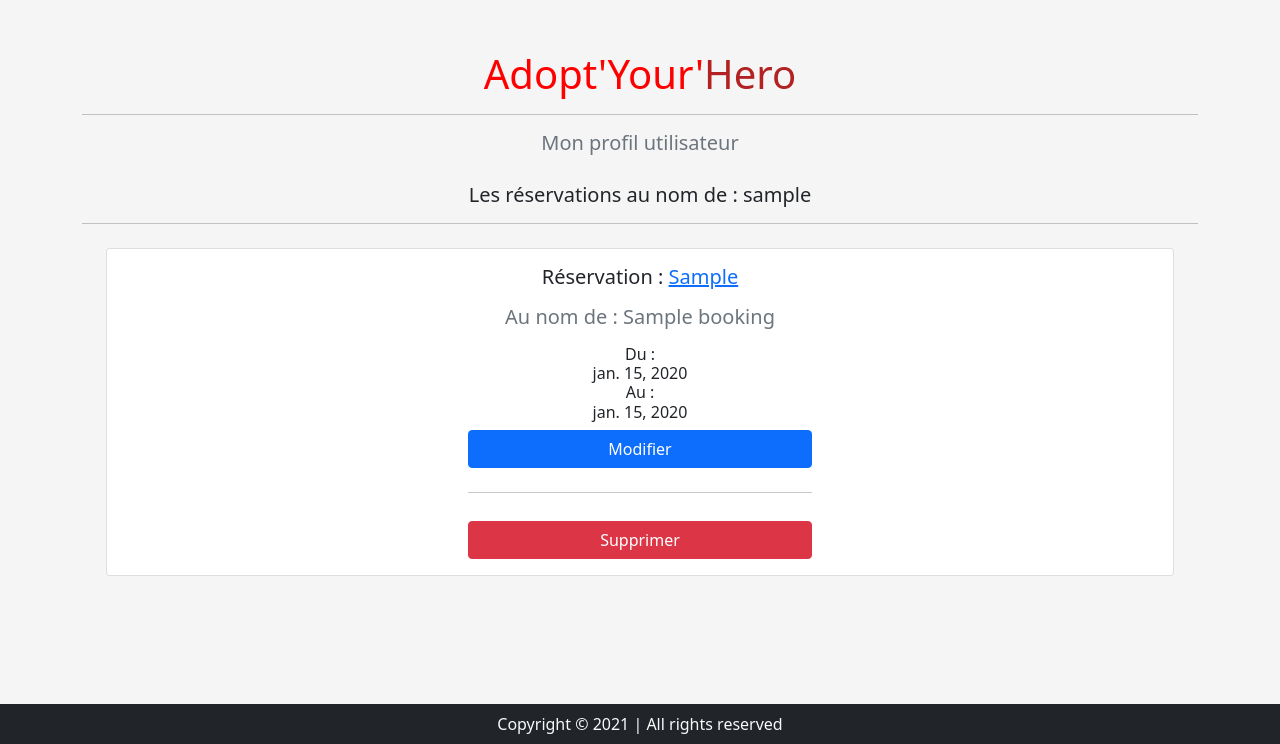
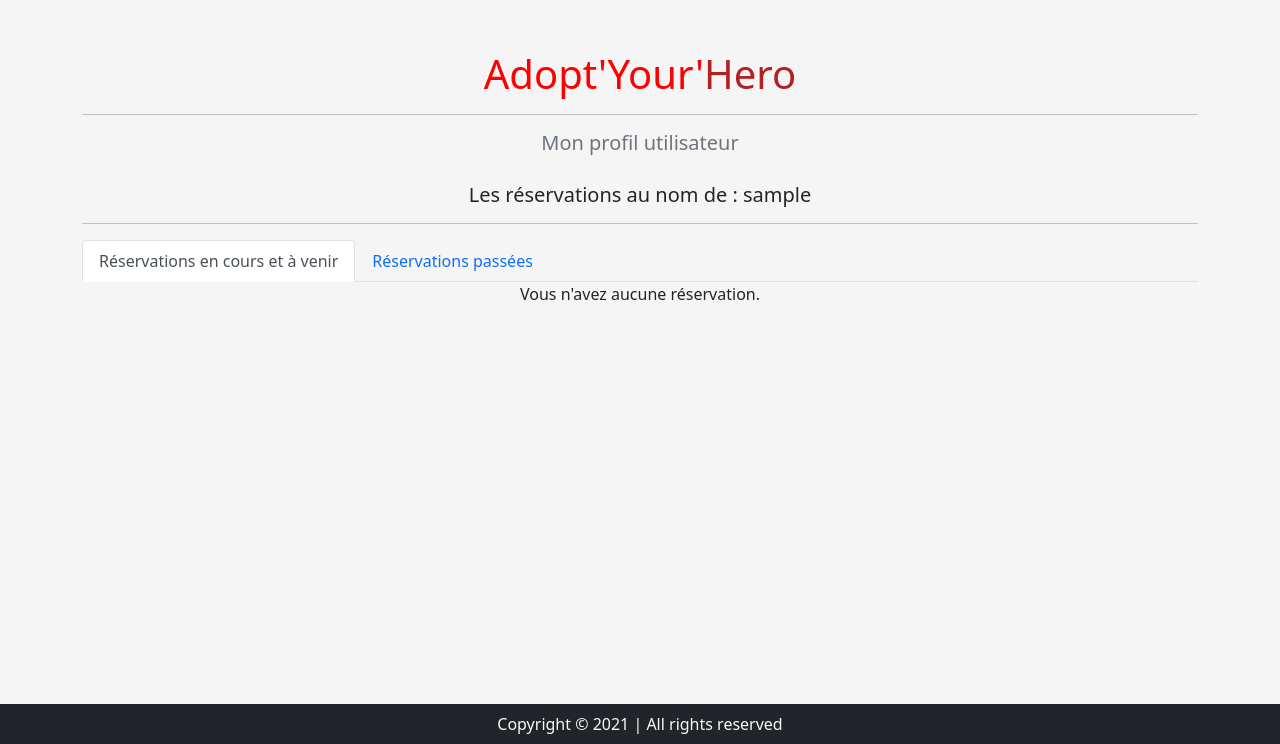
Before and after one commit to Existrace/Django_test_full_stack, a Django app: page /profile/ in a window 1280 px wide. Shown: the part 56-800 px from the top of the page. Run offline with Django 3.2, Linux system fonts and the light colour scheme; a user stored in the database is signed in; tables that the repository leaves empty hold one stand-in row (values such as "Sample post"); some libraries are stand-ins or nearby versions.

Commit message:
Filter booking for user in profile user

```diff
--- a/app_django/templates/accounts/profile.html
+++ b/app_django/templates/accounts/profile.html
@@ -20,6 +20,22 @@
             <div class="col-md-12">
                 <h5>{% trans 'Les réservations au nom de :' %} {{ profile.username }}</h5>
                 <hr/>
+                <ul class="nav nav-tabs" id="myTab" role="tablist">
+                    <li class="nav-item" role="presentation">
+                        <button class="nav-link active" id="current-tab" data-bs-toggle="tab" data-bs-target="#home"
+                                type="button" role="tab" aria-controls="home" aria-selected="true">
+                            Réservations en cours et à venir
+                        </button>
+                    </li>
+                    <li class="nav-item" role="presentation">
+                        <button class="nav-link" id="passed_tab" data-bs-toggle="tab" data-bs-target="#passed"
+                                type="button" role="tab" aria-controls="profile" aria-selected="false">
+                            Réservations passées
+                        </button>
+                    </li>
+                </ul>
+                <div class="tab-content" id="myTabContent">
+                    <div class="tab-pane fade show active" id="home" role="tabpanel" aria-labelledby="current-tab">
                         {% if bookings %}
                             {% for booking in bookings %}
                                 <div class="card m-4">
@@ -33,13 +49,13 @@
                                         </h5>
                                         <h6 class="card-subtitle mt-3 mb-2">
                                             Du : <br>
-                                    {{ booking.date_start|date}}<br>
+                                            {{ booking.date_start|date }}<br>
                                             Au : <br>
-                                    {{ booking.date_end|date}}
+                                            {{ booking.date_end|date }}
                                         </h6>
                                         <div class="d-grid gap-2 col-4 mx-auto">
-                                    <a href="{% url 'django_app:booking_modify' booking.id %}" class="btn btn-primary">Modifier</a>
-                                    <hr/>
+                                            <a href="{% url 'django_app:booking_modify' booking.id %}"
+                                               class="btn btn-primary">Modifier</a>
                                             <a href="{% url 'django_app:booking_delete' booking.id %}"
                                                class="btn btn-danger mt-1">Supprimer</a>
                                         </div>
@@ -50,6 +66,33 @@
                             <p>Vous n'avez aucune réservation.</p>
                         {% endif %}
                     </div>
+                    <div class="tab-pane fade" id="passed" role="tabpanel" aria-labelledby="passed-tab">
+                        {% if past_bookings %}
+                            {% for booking_past in past_bookings %}
+                                <div class="card m-4">
+                                    <div class="card-body">
+                                        <h5 class="card-title">
+                                            {% trans 'Réservation :' %}
+                                            <a href="{% url 'django_app:detail' booking_past.ressource.id %}">{{ booking_past.ressource.libelle }}</a>
+                                        </h5>
+                                        <h5 class="card-subtitle mt-3 mb-2 text-muted">
+                                            {% trans 'Au nom de : ' %}{{ booking_past.title }}
+                                        </h5>
+                                        <h6 class="card-subtitle mt-3 mb-2">
+                                            Du : <br>
+                                            {{ booking_past.date_start|date }}<br>
+                                            Au : <br>
+                                            {{ booking_past.date_end|date }}
+                                        </h6>
+                                    </div>
+                                </div>
+                            {% endfor %}
+                        {% else %}
+                            <p>Vous n'avez aucune réservation.</p>
+                        {% endif %}
+                    </div>
+                </div>
+            </div>
         </div>
     </div>
 
--- a/app_django/templates/base.html
+++ b/app_django/templates/base.html
@@ -30,7 +30,7 @@
         <ul class="navbar-nav me-auto mb-2 mb-lg-0">
             {% if request.user.is_authenticated %}
                 <li class="nav-item">
-                    <a class="nav-link" href=''>{% trans 'Bonjour,' %} {{ request.user.username }}</a>
+                    <a class="nav-link">{% trans 'Bonjour,' %} {{ request.user.username }}</a>
                 </li>
                 <li class="nav-item">
                     <a class="nav-link" href='{% url 'django_app:profile' %}'>{% trans 'Mon compte' %}</a>
@@ -57,9 +57,9 @@
 </footer>
 
 <!-- Optional JavaScript -->
-
 <script src="{% static 'js/bootstrap.js' %}"></script>
 
-{% block js %} {% endblock js %}
+{% block js %}
+{% endblock js %}
 </body>
 </html>
--- a/app_django/views.py
+++ b/app_django/views.py
@@ -1,9 +1,11 @@
 from django.contrib.auth.models import User
+from django.db.models import Q
 from django.shortcuts import render, get_object_or_404, redirect, reverse
 from django.contrib import auth, messages
 from django.contrib.auth.decorators import login_required
 from .forms import UserLoginForm, UserRegisterForm, Manager_bookingForm
 from .models import Ressource, Booking
+import datetime
 
 
 def index(request):
@@ -29,7 +31,7 @@ def login(request):
         if login_form.is_valid():
             user = auth.authenticate(username=request.POST['username'],
                                      password=request.POST['password'])
-            messages.success(request, "Succès connexion ! O/")
+            # messages.success(request, "Succès connexion ! O/")
 
             if user:
                 auth.login(user=user, request=request)
@@ -58,9 +60,8 @@ def register(request):
                                      password=request.POST['password1'])
             if user:
                 auth.login(user=user, request=request)
-                messages.success(request, "Vous avez bien été inscrit")
-            else:
-                messages.error(request, "Impossible de vous inscrire, veuillez réessayer ultérieurement")
+                # messages.success(request, "Vous avez bien été inscrit")
+
     else:
         registration_form = UserRegisterForm
     return render(request, 'accounts/register.html', {
@@ -71,7 +72,7 @@ def register(request):
 def logout(request):
     """Log the user out"""
     auth.logout(request)
-    messages.success(request, "Déconnexion réussie")
+    # messages.success(request, "Déconnexion réussie")
     return redirect(reverse('django_app:index'))
 
 
@@ -79,8 +80,21 @@ def logout(request):
 def user_profile(request):
     """The user's profile page"""
     user = User.objects.get(email=request.user.email)
-    bookings = Booking.objects.filter(user_id=user.id)
-    return render(request, 'accounts/profile.html', {"profile": user, 'bookings': bookings})
+
+    # Find last month and current month
+    today = datetime.date.today()
+    first = today.replace(day=1)  # Find the first day of this month
+    last_month = first - datetime.timedelta(days=1)
+    currentMonth = today.month
+
+    bookings = Booking.objects.filter(date_end__month__gte=currentMonth, user_id=user.id).order_by('date_end')
+    # bookings = Booking.objects.filter(Q(date_start__month=currentMonth) | Q(date_end__month=None), user_id=user.id)
+
+    # Try to get all booking for last month
+    past_bookings = Booking.objects.filter(user_id=user.id, date_end__month__lte=last_month.month).order_by('date_end')
+
+    return render(request, 'accounts/profile.html', {"profile": user, 'bookings': bookings,
+                                                     'past_bookings': past_bookings})
 
 
 @login_required
@@ -103,7 +117,7 @@ def booking_add(request, res_id):
 
     else:
         add_booking_form = Manager_bookingForm
-        messages.error(request, "Réservation impossible")
+        # messages.error(request, "Réservation impossible")
 
     if request.user.is_authenticated:
         return render(request, 'bookings/booking_add.html', {
```
Lines whose indentation alone changed are shown as unchanged.
